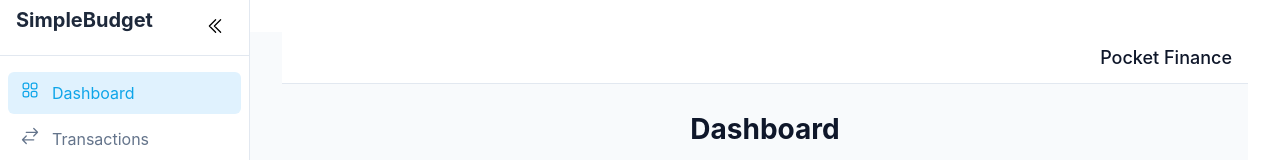
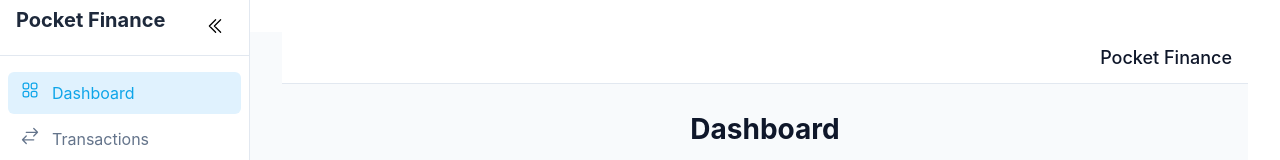
Before and after one commit to harshad9131/pocket-path-planner, a React (Vite) app: page / in a window 1280 px wide. Shown: the top 160 px of the page. Built offline with nearby package versions, Linux system fonts and the light colour scheme.

Commit message:
Change app name
Update the app title in the layout component.

```diff
--- a/index.html
+++ b/index.html
@@ -1,13 +1,14 @@
+
 <!DOCTYPE html>
 <html lang="en">
   <head>
     <meta charset="UTF-8" />
     <meta name="viewport" content="width=device-width, initial-scale=1.0" />
-    <title>pocket-path-planner</title>
+    <title>Pocket Finance</title>
     <meta name="description" content="Lovable Generated Project" />
     <meta name="author" content="Lovable" />
 
-    <meta property="og:title" content="pocket-path-planner" />
+    <meta property="og:title" content="Pocket Finance" />
     <meta property="og:description" content="Lovable Generated Project" />
     <meta property="og:type" content="website" />
     <meta property="og:image" content="https://lovable.dev/opengraph-image-p98pqg.png" />
--- a/src/components/SimpleSidebar.jsx
+++ b/src/components/SimpleSidebar.jsx
@@ -57,7 +57,7 @@ const Sidebar = ({ isOpen, setIsOpen }) => {
       <div className="sidebar-container">
         {/* Logo */}
         <div className={isOpen ? "sidebar-header open" : "sidebar-header collapsed"}>
-          {isOpen && <h1 className="sidebar-title">SimpleBudget</h1>}
+          {isOpen && <h1 className="sidebar-title">Pocket Finance</h1>}
           <button
             onClick={() => setIsOpen(!isOpen)}
             className="toggle-button"
```
